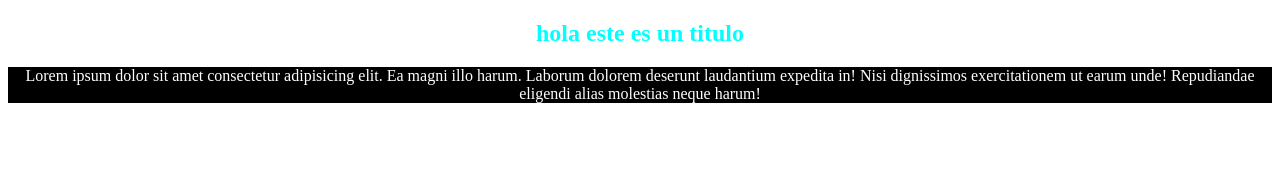
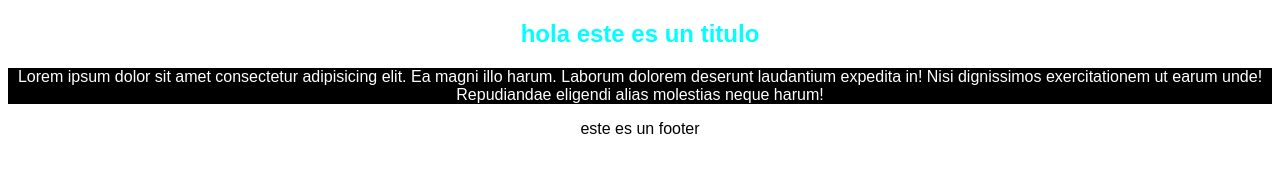
Before and after one commit to aaron-fabricio-sc/practiceGitPlatzi, a plain HTML site: page index.html in a window 1280 px wide. Drawn offline with Linux system fonts and the light colour scheme.

Commit message:
agregado un footer y cambio de tipografia

```diff
--- a/css/style.css
+++ b/css/style.css
@@ -1,5 +1,6 @@
 body{
     text-align: center;
+    font-family: Arial, Helvetica, sans-serif;
 }
 h2{
     color: aqua;
--- a/index.html
+++ b/index.html
@@ -12,7 +12,14 @@
         <p>Lorem ipsum dolor sit amet consectetur adipisicing elit. Ea magni illo harum. Laborum dolorem deserunt laudantium expedita in! Nisi dignissimos exercitationem ut earum unde! Repudiandae eligendi alias molestias neque harum!
 
         </p>
+        <p>
+
+        </p>
     </section>
+
+    <footer>
+        <p>este es un footer</p>
+    </footer>
 
 
 
```
